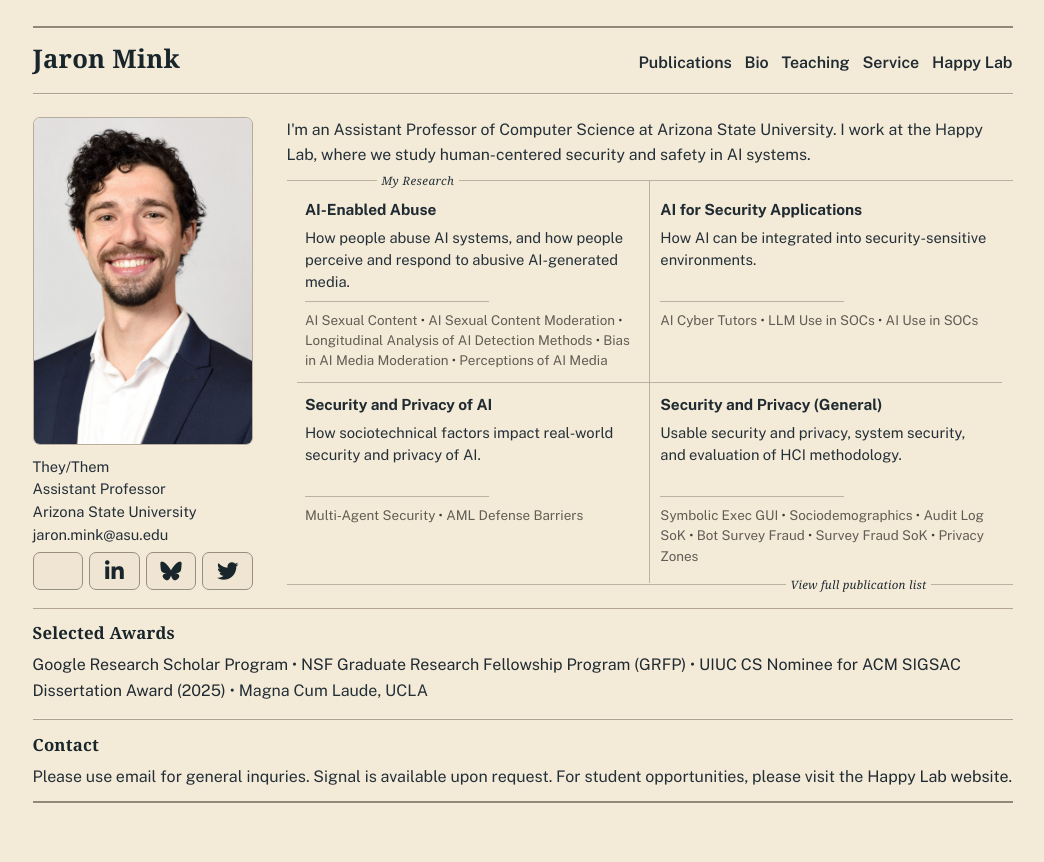
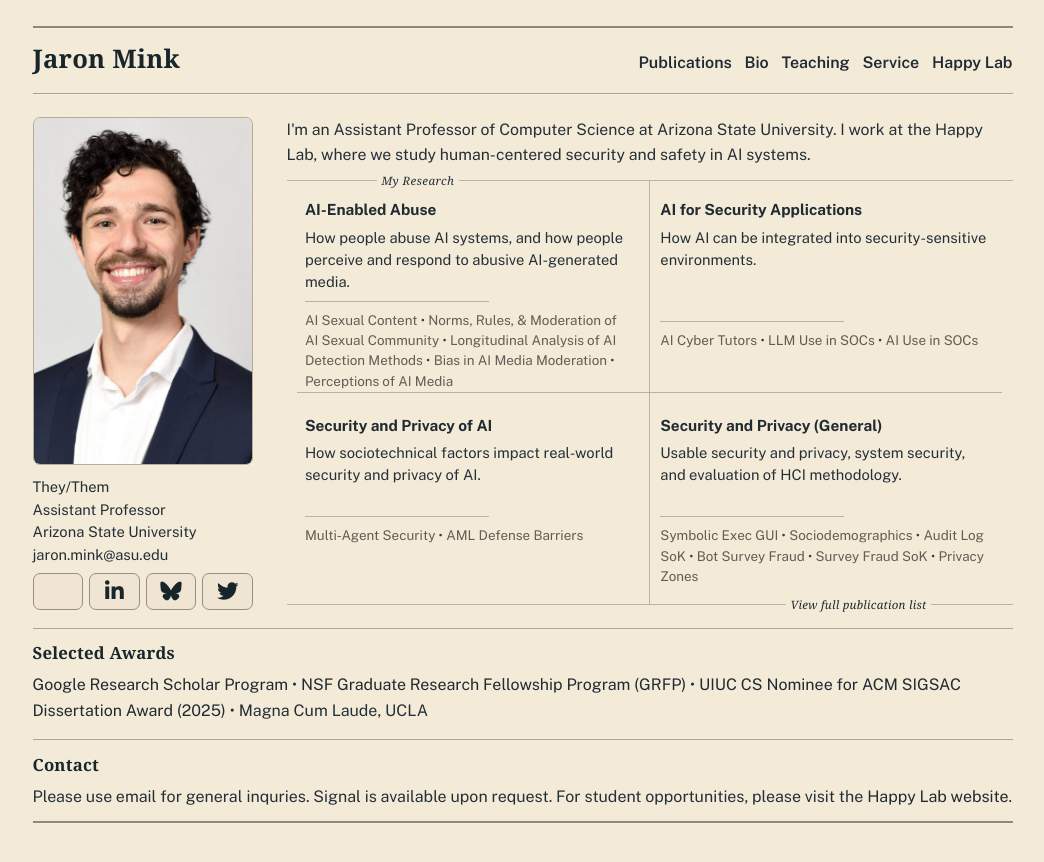
Before and after one commit to JaronMink/personal-website, a Jekyll site: the page built from index.md, in a window 1280 px wide. Shown: the top 862 px of the page, without its empty margins (110-1154 px from the left). Built offline with Jekyll 4.4.1, drawn with Linux system fonts in a browser that asks for light colours; some web fonts are replaced.

Commit message:
Rename AI abuse homepage example

```diff
--- a/index.md
+++ b/index.md
@@ -61,7 +61,7 @@ description: Assistant Professor Jaron Mink studies human-centered security for
           </a>
           <p class="home-interest-links-inline">
             <span class="home-interest-link-item"><a href="{{ '/publications/#pub-aig-sc-2026' | relative_url }}">AI Sexual Content</a></span>
-            <span class="home-interest-link-item"><a href="{{ '/publications/#pub-aig-sc-communities-2026' | relative_url }}">AI Sexual Content Moderation</a></span>
+            <span class="home-interest-link-item"><a href="{{ '/publications/#pub-aig-sc-communities-2026' | relative_url }}">Norms, Rules, &amp; Moderation of AI Sexual Community</a></span>
             <span class="home-interest-link-item"><a href="{{ '/publications/#pub-is-this-ai-2026' | relative_url }}">Longitudinal Analysis of AI Detection Methods</a></span>
             <span class="home-interest-link-item"><a href="{{ '/publications/#pub-deepfake-moderation-2024' | relative_url }}">Bias in AI Media Moderation</a></span>
             <span class="home-interest-link-item"><a href="{{ '/publications/#pub-deepphish-2022' | relative_url }}">Perceptions of AI Media</a></span>
```
